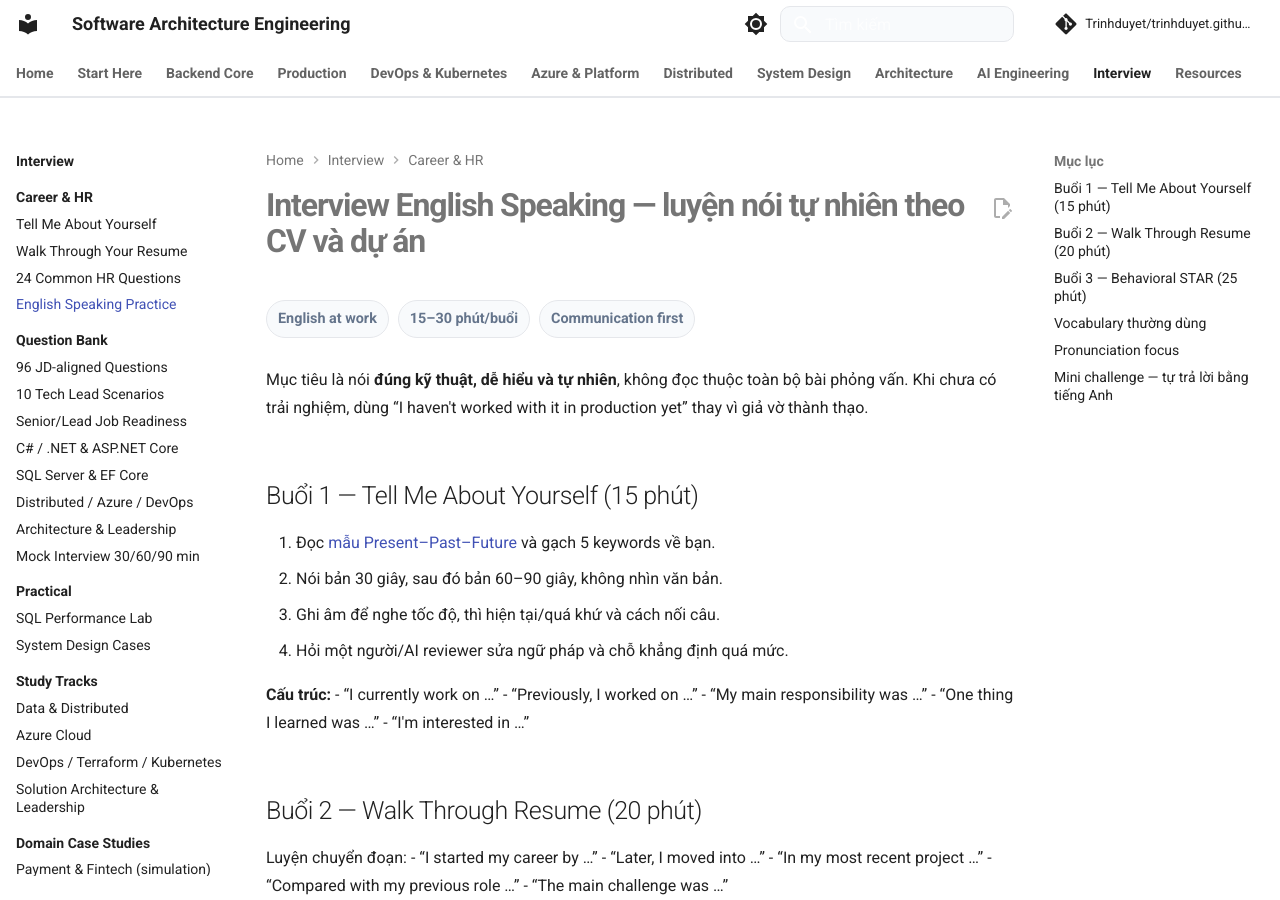
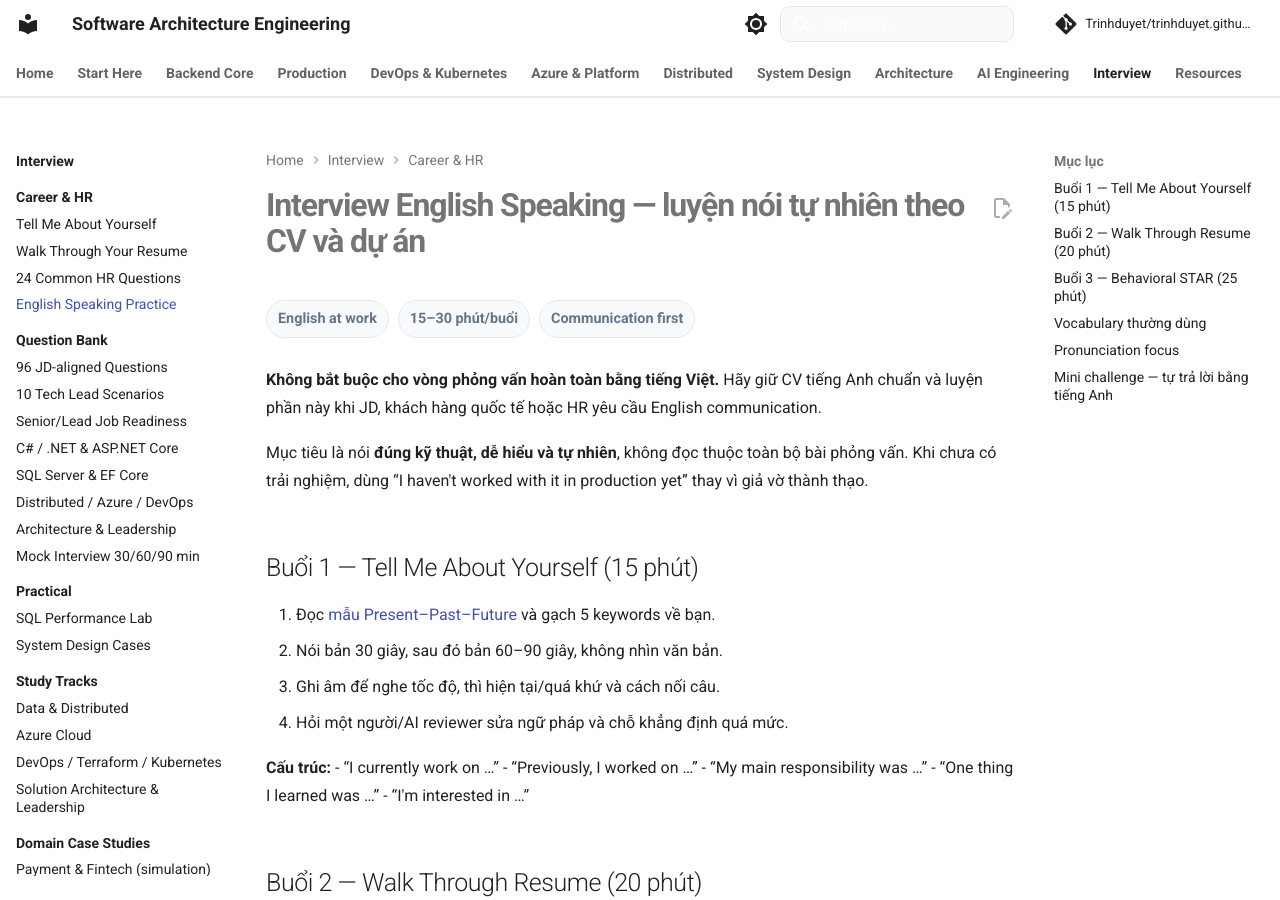
Before and after one commit to Trinhduyet/trinhduyet.github.io, an MkDocs documentation site: the page built from docs/interview/career/english-speaking-practice.md, in a window 1280 px wide and 900 px high. Built offline with MkDocs 1.6.1 and Material for MkDocs 9.7.7, drawn with Linux system fonts in a browser that asks for light colours; comment, search, counter and statistics services are not loaded.

Commit message:
docs(interview): link job-readiness checks and keep English practice optional

```diff
--- a/docs/interview/career/english-speaking-practice.md
+++ b/docs/interview/career/english-speaking-practice.md
@@ -1,6 +1,8 @@
 # Interview English Speaking — luyện nói tự nhiên theo CV và dự án
 
 <div class="lesson-meta"><span>English at work</span><span>15–30 phút/buổi</span><span>Communication first</span></div>
+
+**Không bắt buộc cho vòng phỏng vấn hoàn toàn bằng tiếng Việt.** Hãy giữ CV tiếng Anh chuẩn và luyện phần này khi JD, khách hàng quốc tế hoặc HR yêu cầu English communication.
 
 Mục tiêu là nói **đúng kỹ thuật, dễ hiểu và tự nhiên**, không đọc thuộc toàn bộ bài phỏng vấn. Khi chưa có trải nghiệm, dùng “I haven't worked with it in production yet” thay vì giả vờ thành thạo.
 
```
